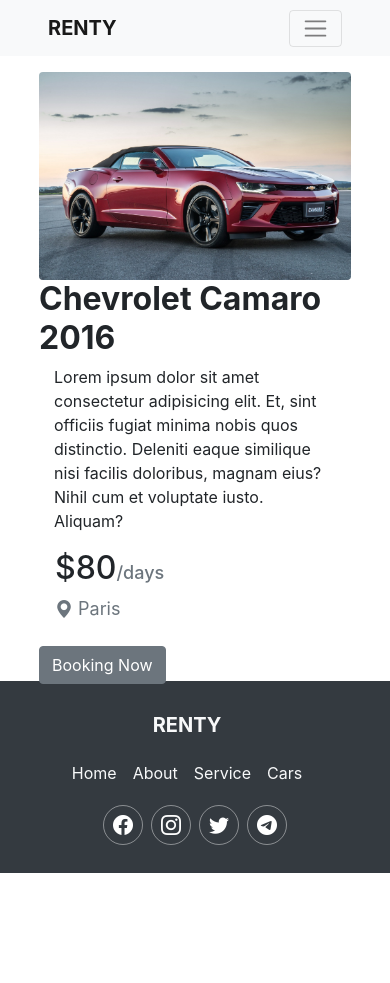
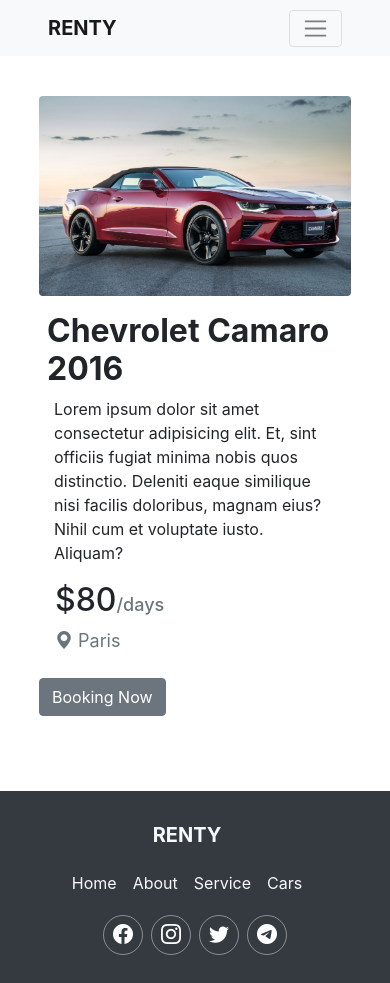
Before and after one commit to AliKarimNemati/rental-car, a Nuxt app: page /cars/p1 in a window 390 px wide. Before the commit the page ends 873 px from the top, so only its background shows below. Built offline with nearby package versions, Linux system fonts and the light colour scheme.

Commit message:
somethings repaired

```diff
--- a/components/AboutUs.vue
+++ b/components/AboutUs.vue
@@ -1,7 +1,7 @@
 <template>
   <div id="about">
-    <div class="d-flex flex-wrap-reverse p-md-5 p-4">
-      <div class="col-md-6 col-12 mt-3 mt-md-0">
+    <div class="d-flex flex-wrap p-md-5 p-4">
+      <div class="col-md-6 col-12 mb-3 mb-md-0">
         <img src="img/about us.jpg" class="w-100 rounded" />
       </div>
 
--- a/components/Collection.vue
+++ b/components/Collection.vue
@@ -1,6 +1,6 @@
 <template>
   <div id="collection">
-    <div class="p-md-5 p-4">
+    <div class="p-md-5 p-4 m-2 m-md-0">
       <p class="text-primary bold text-center">Collection</p>
       <h1 class="header text-center">Our Collection Cars</h1>
       <div class="mt-3">
--- a/components/Footer.vue
+++ b/components/Footer.vue
@@ -10,14 +10,40 @@
         p-md-5 p-4
       "
     >
-      <nuxt-link class="navbar-brand text-uppercase col-4 text-md-start text-center text-light" to="/">Renty</nuxt-link>
-      <div class="col-md-3 col-12 list-unstyled d-flex flex-wrap justify-content-center mt-3 mt-md-0">
+      <nuxt-link
+        class="
+          navbar-brand
+          text-uppercase
+          col-4
+          text-md-start text-center text-light
+        "
+        to="/"
+        >Renty</nuxt-link
+      >
+      <div
+        class="
+          col-md-3 col-12
+          list-unstyled
+          d-flex
+          flex-wrap
+          justify-content-center
+          mt-3 mt-md-0
+        "
+      >
         <nuxt-link to="/" class="pr-3 text-light">Home</nuxt-link>
         <nuxt-link to="/#about" class="pr-3 text-light">About</nuxt-link>
         <nuxt-link to="/#services" class="pr-3 text-light">Service</nuxt-link>
         <nuxt-link to="/cars" class="pr-3 text-light">Cars</nuxt-link>
       </div>
-      <div class="social-media col-md-4 col-12 d-flex justify-md-content-end justify-content-center mt-3 mt-md-0">
+      <div
+        class="
+          social-media
+          col-md-4 col-12
+          d-flex
+          justify-md-content-end justify-content-center
+          mt-3 mt-md-0
+        "
+      >
         <i class="bi bi-facebook"></i>
         <i class="bi bi-instagram"></i>
         <i class="bi bi-twitter"></i>
@@ -32,9 +58,10 @@ export default {};
 </script>
 
 <style>
-.social-media i{
+.social-media i {
   font-size: 20px;
   width: 40px;
+  height: 40px;
   padding: 4px;
   margin: 4px;
   border: 1px solid rgba(255, 255, 255, 0.426);
@@ -42,4 +69,16 @@ export default {};
   cursor: pointer;
   text-align: center;
 }
+
+.bi{
+  transition: .5s;
+}
+
+.bi:hover{
+  background: #eee;
+  color: rgb(54, 116, 233);
+  width: 45px;
+  height: 45px;
+  font-size: 24px;
+}
 </style>
--- a/components/HeroSection.vue
+++ b/components/HeroSection.vue
@@ -1,6 +1,6 @@
 <template>
   <div>
-    <div class="d-flex flex-wrap-reverse p-md-5 p-4 mt-4">
+    <div class="d-flex flex-wrap-reverse p-md-5 p-4 mt-5">
       <div class="col-md-5 col-12">
         <h1 class="header mt-3 mt-md-0">
           Search and find your best car rental with easy way
--- a/components/Service.vue
+++ b/components/Service.vue
@@ -11,7 +11,7 @@
         omnis.
       </p>
       <div class="d-flex flex-wrap cards">
-        <div class="card col-md-3 col-12 m-3 card-shadow" v-for="(service, i) in services" :key="i">
+        <div class="card col-md-3 col-12 m-3" v-for="(service, i) in services" :key="i">
           <div class="card-body">
             <div class="text-center">
             <i class="bi bi-boxes service-icons"></i>
--- a/pages/cars/_id.vue
+++ b/pages/cars/_id.vue
@@ -1,12 +1,16 @@
 <template>
-  <div class="mt-5 d-flex flex-wrap p-md-5 p-4 carDetail">
+  <div class="mt-5 d-flex flex-wrap p-md-5 p-4 carDetail align-items-md-center">
     <Modal :car="car" />
 
-    <div class="col-md-5 col-12">
-      <img :src="'../img/' + car.img" class="w-100 rounded" />
+    <div class="col-md-5 col-12 mt-4">
+      <img
+        :src="'../img/' + car.img"
+        class="w-100 rounded car-img"
+        height="300"
+      />
     </div>
     <div class="col-md-7 col-12">
-      <h1 class="header">{{ car.name }}</h1>
+      <h1 class="header mt-3 pl-2 mt-md-0 pl-md-0">{{ car.name }}</h1>
       <p
         class="col-md-9 col-12 justify-md-content-center justify-content-start"
       >
@@ -42,7 +46,7 @@ export default {
       this.$emit("getCar", this.car);
     },
   },
-    head() {
+  head() {
     return {
       title: this.car.name,
       meta: [
@@ -62,6 +66,19 @@ span {
   font-size: 18px;
 }
 .carDetail {
-  height: 75vh;
+  margin-bottom: 5%;
+}
+
+.car-img {
+  height: 350px;
+}
+
+@media (max-width: 768px) {
+  .car-img {
+    height: 200px;
+  }
+  .carDetail {
+    margin-bottom: 13%;
+  }
 }
 </style>
--- a/pages/cars/index.vue
+++ b/pages/cars/index.vue
@@ -13,7 +13,7 @@
         maiores nulla laudantium!
       </p>
 
-      <CarCollection :cars="cars" />
+      <CarCollection :cars="cars" class="m-2 m-md-0"/>
     </div>
   </div>
 </template>
```
Lines whose indentation alone changed are shown as unchanged.
